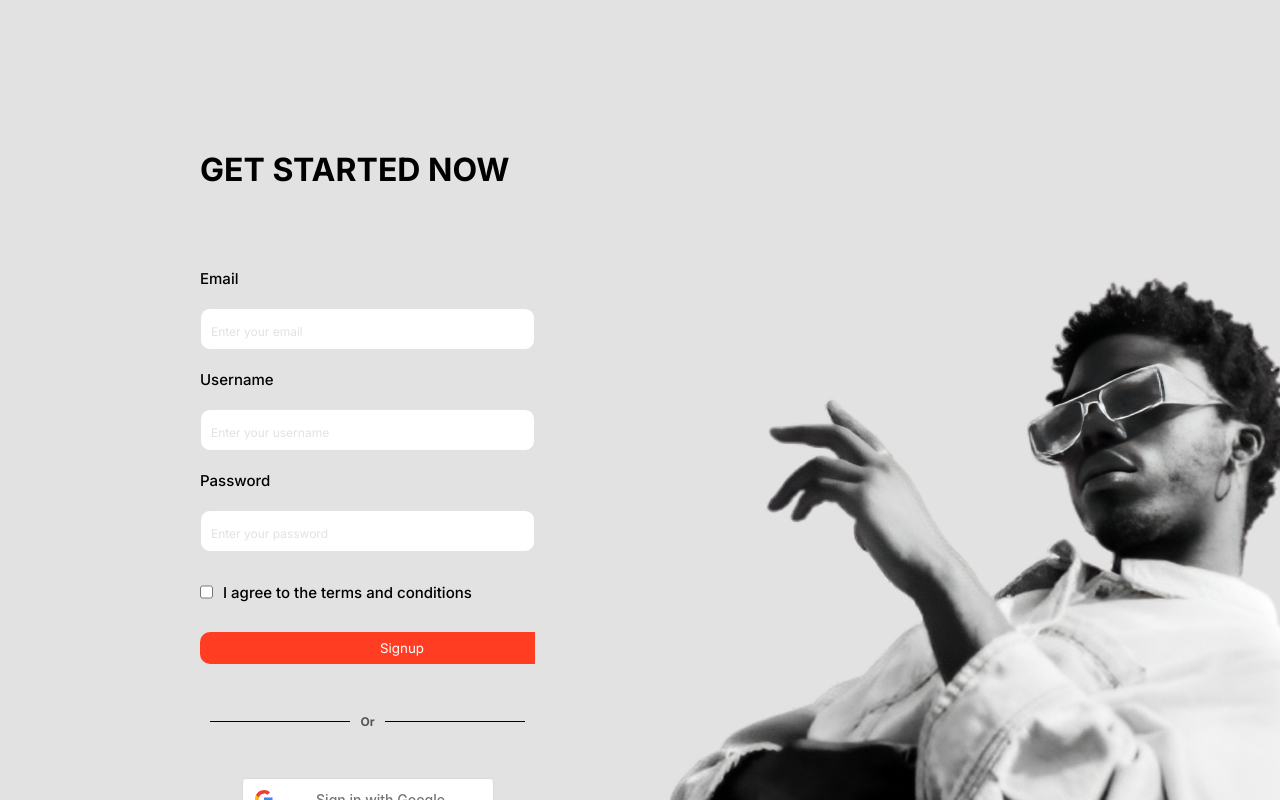
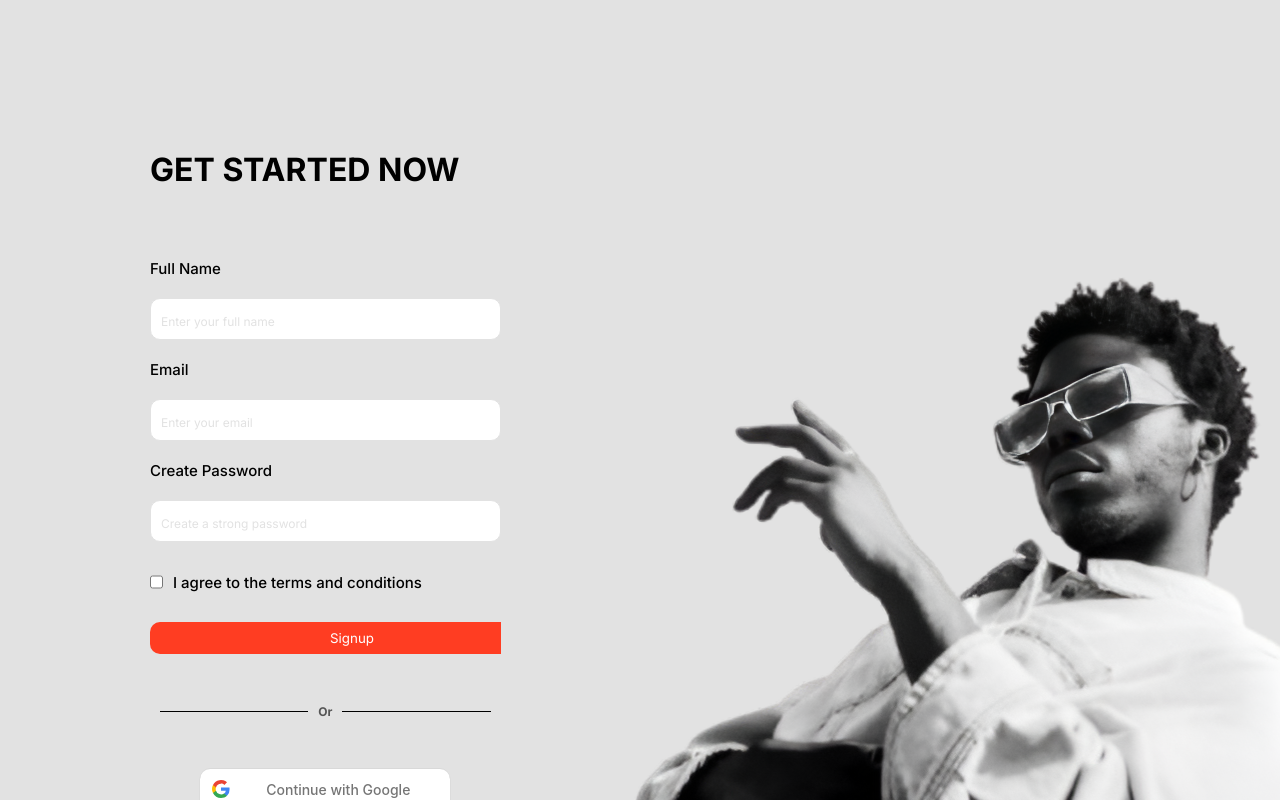
Before and after one commit to HarshMohanSason/C2NOfficialFrontend, a React (Create React App) app: page /login in a window 1280 px wide. Shown: the top 800 px of the page. Built offline with nearby package versions, Linux system fonts and the light colour scheme.

Commit message:
user can now logins

```diff
--- a/package.json
+++ b/package.json
@@ -6,6 +6,7 @@
     "@fortawesome/free-brands-svg-icons": "^6.7.2",
     "@fortawesome/free-solid-svg-icons": "^6.7.2",
     "@fortawesome/react-fontawesome": "^0.2.2",
+    "@react-oauth/google": "^0.12.1",
     "@testing-library/dom": "^10.4.0",
     "@testing-library/jest-dom": "^6.6.3",
     "@testing-library/react": "^16.2.0",
@@ -14,6 +15,7 @@
     "react-dom": "^19.0.0",
     "react-router-dom": "^7.4.1",
     "react-scripts": "5.0.1",
+    "sweetalert2": "^11.17.2",
     "web-vitals": "^2.1.4"
   },
   "scripts": {
--- a/src/App.js
+++ b/src/App.js
@@ -1,7 +1,7 @@
 import React from 'react';
 import {BrowserRouter, Routes, Route} from 'react-router-dom';
 import Home from './components/Home';
-import Login from './components/Login';
+import Login from './components/SignUp';
 
 function App() {
   return (
--- /dev/null
+++ b/src/components/ContinueWithGoogleButton.js
@@ -0,0 +1,60 @@
+import React from "react";
+import { useGoogleLogin } from "@react-oauth/google";
+import { useNavigate } from 'react-router-dom';
+import { CustomAlert} from '../utilities/CustomAlert.js'
+
+const ContinueWithGoogleButton = () => {
+  const navigate = useNavigate(); //To automatically navigate to the homepaeg if the user is logged in
+  const login = useGoogleLogin({
+    onSuccess: async (tokenResponse) => {
+      try {
+        const res = await fetch(
+          "https://www.googleapis.com/oauth2/v3/userinfo",
+          {
+            headers: {
+              Authorization: `Bearer ${tokenResponse.access_token}`,
+            },
+          }
+        );
+        //Get the user profile first
+        const profile = await res.json();
+        // ✅ Send profile to your backend
+        const backendRes = await fetch(
+          "http://localhost:8080/signup",
+          {
+            method: "POST",
+            headers: {
+              "Content-Type": "application/json",
+            },
+            body: JSON.stringify({
+              name: profile.name,
+              email: profile.email,
+              authType: "google",
+              password: null
+            }),
+          }
+        );
+        navigate('/') //Navigate to the home page automatically when user signs in
+      } catch (error) {
+          CustomAlert({
+          title: "Error!",
+          text: `Unexpected error (${error}). Please try again.`,
+          });
+      }
+    },
+    onError: () => {
+      console.log("Login Failed");
+    },
+  });
+  return (
+    <button
+      onClick={() => login()}
+      type="button"
+      className="google-sign-in-button"
+    >
+      Continue with Google
+    </button>
+  );
+};
+
+export default ContinueWithGoogleButton;
--- a/src/components/Login.js
+++ /dev/null
@@ -1,46 +0,0 @@
-import React from 'react';
-import loginPageImage from '../assets/images/login_page_image.png'
-import '../styles/Login.css';
-import { Link } from "react-router-dom";
-
-function Login() {
-  return (
-    <div className ="login-page">
-      <section className="login-section">
-        <h2>GET STARTED NOW </h2>
-        <label htmlFor="email">Email</label>
-        <input type="text" id="email" placeholder="Enter your email" />
-
-        <label htmlFor="username">Username</label>
-        <input type="text" id="username" placeholder="Enter your username" />
-
-        <label htmlFor="password">Password</label>
-        <input type="password" id="password" placeholder="Enter your password" />
-
-        <div className="terms-and-conditions">
-          <input type="checkbox" id="agree" />
-          <label htmlFor="agree">I agree to the terms and conditions</label>
-        </div>
-        <button id="sign-up-button">Signup</button>
-
-        <div class="or-divider">Or</div>
-
-        <button type="button" class="google-sign-in-button" >
-          Sign in with Google
-        </button>
-
-        <h4>Have an account? <Link to="" style={{ textDecoration: "none", color: "#FF3D22" }}> Sign in </Link></h4>
-      </section>
-
-
-      <section className="img-section">
-      <figure>
-          <img src={loginPageImage}></img>
-      </figure>
-      </section>
-
-    </div>
-  );
-}
-
-export default Login;
--- /dev/null
+++ b/src/components/SignUp.js
@@ -0,0 +1,156 @@
+import { React, useState } from "react";
+import SignUpPageImage from "../assets/images/sign_up_page_image.png";
+import "../styles/SignUp.css";
+import { Link } from "react-router-dom";
+import ContinueWithGoogleButton from "./ContinueWithGoogleButton.js";
+import {CustomAlert} from "../utilities/CustomAlert.js";
+import {useNavigate} from 'react-router-dom';
+
+function SignUp() {
+  const [formData, setFormData] = useState({
+    name: "",
+    email: "",
+    password: "",
+    agree: false,
+    auth_type: "email",
+  });
+  const navigate = useNavigate()
+  const handleFormData = (event) => {
+    const { id, value, type, checked } = event.target;
+
+    setFormData((prevFormData) => ({
+      ...prevFormData,
+      [id]: type === "checkbox" ? checked : value,
+    }));
+  };
+
+  async function submitSignUpWithEmailForm(event) {
+    event.preventDefault();
+
+    try {
+      //Make sure none of the fields are empty.
+      if (
+        !formData.name ||
+        !formData.email ||
+        !formData.password ||
+        !formData.agree
+      ) {
+        CustomAlert({
+          title: "Oops!",
+          text: "Email already exists. Please use a different one.",
+        });
+        return;
+      }
+      //Sending the data to the backend server
+      const response = await fetch("http://localhost:8080/signup", {
+        method: "POST",
+        headers: {
+          "Content-Type": "application/json",
+        },
+        body: JSON.stringify(formData),
+      });
+
+      switch (response.status) {
+        case 200:
+        case 201: {
+          return;
+        }
+        case 400:
+        case 409:
+        case 500: {
+          const error = await response.text();
+          CustomAlert({
+          title: "Oops!",
+          text: error,
+          });
+          return;
+        }
+        default: {
+          CustomAlert({
+          title: "Error!",
+          text: `Unexpected error (${response.status}). Please try again.`,
+          });
+          return;
+        }
+      }
+      navigate('/')
+    } catch (e) {
+      CustomAlert({
+        title: "Error!",
+        text:`An error occurred: ${e}`,
+      });
+    }
+  }
+
+  return (
+    <div className="sign-up-page">
+      <section className="sign-up-section">
+        <h2>GET STARTED NOW</h2>
+        <form onSubmit={submitSignUpWithEmailForm}>
+          <section className="sign-up-with-email-section">
+            <label htmlFor="name">Full Name</label>
+            <input
+              type="text"
+              id="name"
+              value={formData.name}
+              onChange={handleFormData}
+              placeholder="Enter your full name"
+              required
+            />
+            <label htmlFor="email">Email</label>
+            <input
+              type="email"
+              id="email"
+              value={formData.email}
+              onChange={handleFormData}
+              placeholder="Enter your email"
+              title="Enter a valid email address"
+              required
+            />
+            <label htmlFor="password">Create Password</label>
+            <input
+              type="password"
+              id="password"
+              value={formData.password}
+              onChange={handleFormData}
+              placeholder="Create a strong password"
+              required
+            />
+
+            <div className="terms-and-conditions">
+              <input
+                type="checkbox"
+                id="agree"
+                checked={formData.agree}
+                onChange={handleFormData}
+                required
+              />
+              <label htmlFor="agree">I agree to the terms and conditions</label>
+            </div>
+
+            <button id="sign-up-button" type="submit">
+              Signup
+            </button>
+          </section>
+        </form>
+
+        <div className="or-divider">Or</div>
+        <ContinueWithGoogleButton />
+        <h4>
+          Have an account?{" "}
+          <Link to="" style={{ textDecoration: "none", color: "#FF3D22" }}>
+            Sign in
+          </Link>
+        </h4>
+      </section>
+
+      <section className="img-section">
+        <figure>
+          <img src={SignUpPageImage}></img>
+        </figure>
+      </section>
+    </div>
+  );
+}
+
+export default SignUp;
--- a/src/index.js
+++ b/src/index.js
@@ -1,11 +1,14 @@
 import React from 'react';
 import ReactDOM from 'react-dom/client';
 import { BrowserRouter } from "react-router-dom";
+import { GoogleOAuthProvider } from '@react-oauth/google';
 import App from './App';
 
 const root = ReactDOM.createRoot(document.getElementById("root"));
 root.render(
   <React.StrictMode>
-      <App />
+    <GoogleOAuthProvider clientId="480276626962-is7hgm6a2ljp2nah3kbfckq0o78qlub5.apps.googleusercontent.com">
+        <App />
+    </GoogleOAuthProvider>
   </React.StrictMode>
 );
--- a/src/styles/Home.css
+++ b/src/styles/Home.css
@@ -250,9 +250,3 @@
     font-size: 33.1px;
     text-align: left;
 }
-.login-section h4{
-    text-align: center;
-}
-.login-section h4 span link{
-    text-decoration: none;
-}
--- a/src/styles/Login.css
+++ b/src/styles/SignUp.css
@@ -1,21 +1,26 @@
-.login-page{
+.sign-up-page{
 	background-color: #E2E2E2;
 	display: flex;
 	justify-content: space-between;
 	font-family: 'Inter';
 }
-.login-section{
+.sign-up-section{
 	display: flex;
 	flex-direction: column;
-	padding-left: 200px;
+	padding-left: 150px;
 	padding-top: 150px;
 	gap: 20px;
 }
-.login-section h2{
+.sign-up-section h2{
 	font-size: 32px;
-	padding-bottom: 60px;
 }
-.login-section input{
+.sign-up-with-email-section {
+    margin-top: 50px;
+    display: flex;
+    flex-direction: column;
+    gap: 20px;
+}
+.sign-up-section input{
 	border-radius: 10px;
 	font-size: 20px;
 	height: 40px;
@@ -23,10 +28,10 @@
 	outline: none;
 	border: 1px solid #E2E2E2;
 }
-.login-section input:focus {
+.sign-up-section input:focus {
   border-color: #FF3D22;
 }
-.login-section input::placeholder{
+.sign-up-section input::placeholder{
 	color: #E2E2E2;
 	font-size: 12px;
 }
@@ -37,10 +42,13 @@
 .terms-and-conditions label{
 	padding-top: 11px;
 }
-.login-section label{
+.sign-up-section label{
 	margin: 0;
 	font-weight: 500;
 	font-size: 15px;
+}
+.sign-up-section input[type="checkbox"] {
+  accent-color: #FF3D22;
 }
 #sign-up-button{
 	background-color: #FF3D22;
@@ -74,7 +82,7 @@
     width: 250px;
     padding: 12px 16px 12px 42px;
     border: none;
-    border-radius: 3px;
+    border-radius: 10px;
     box-shadow: 0 -1px 0 rgba(0, 0, 0, .04), 0 1px 1px rgba(0, 0, 0, .25);
 
     color: #757575;
@@ -109,10 +117,10 @@
     box-shadow: 0 -1px 0 rgba(0, 0, 0, .04), 0 1px 1px rgba(0, 0, 0, .25);
     cursor: not-allowed;
 }
-.login-section h4{
+.sign-up-section h4{
     text-align: center;
     font-family: 500;
 }
-.login-section h4 span link{
+.sign-up-section h4 span link{
     text-decoration: none;
 }
--- /dev/null
+++ b/src/utilities/CustomAlert.js
@@ -0,0 +1,18 @@
+import Swal from 'sweetalert2';
+
+export const CustomAlert = ({
+  title,
+  text,
+  icon = 'error',
+  confirmButtonText = 'OK',
+}) => {
+  return Swal.fire({
+    title,
+    text,
+    icon,
+    confirmButtonText,
+    confirmButtonColor: '#FF3D22',
+    background: '#ffffff',
+    color: '#000000',
+  });
+};
```
Also changed, not shown: public/index.html (+5 -14 lines), src/assets/images/sign_up_page_image.png (renamed from src/assets/images/login_page_image.png), 1 other file (tests, documents, lock files or other folders).
